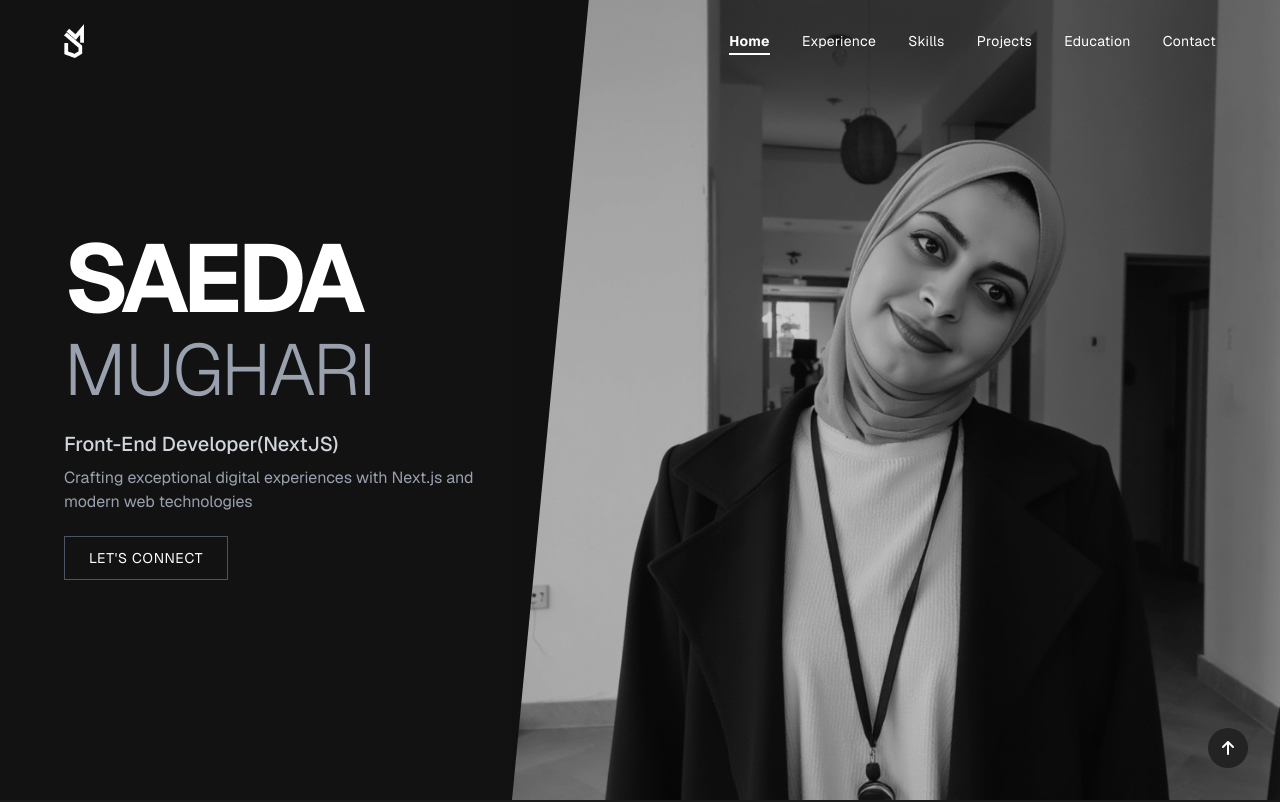
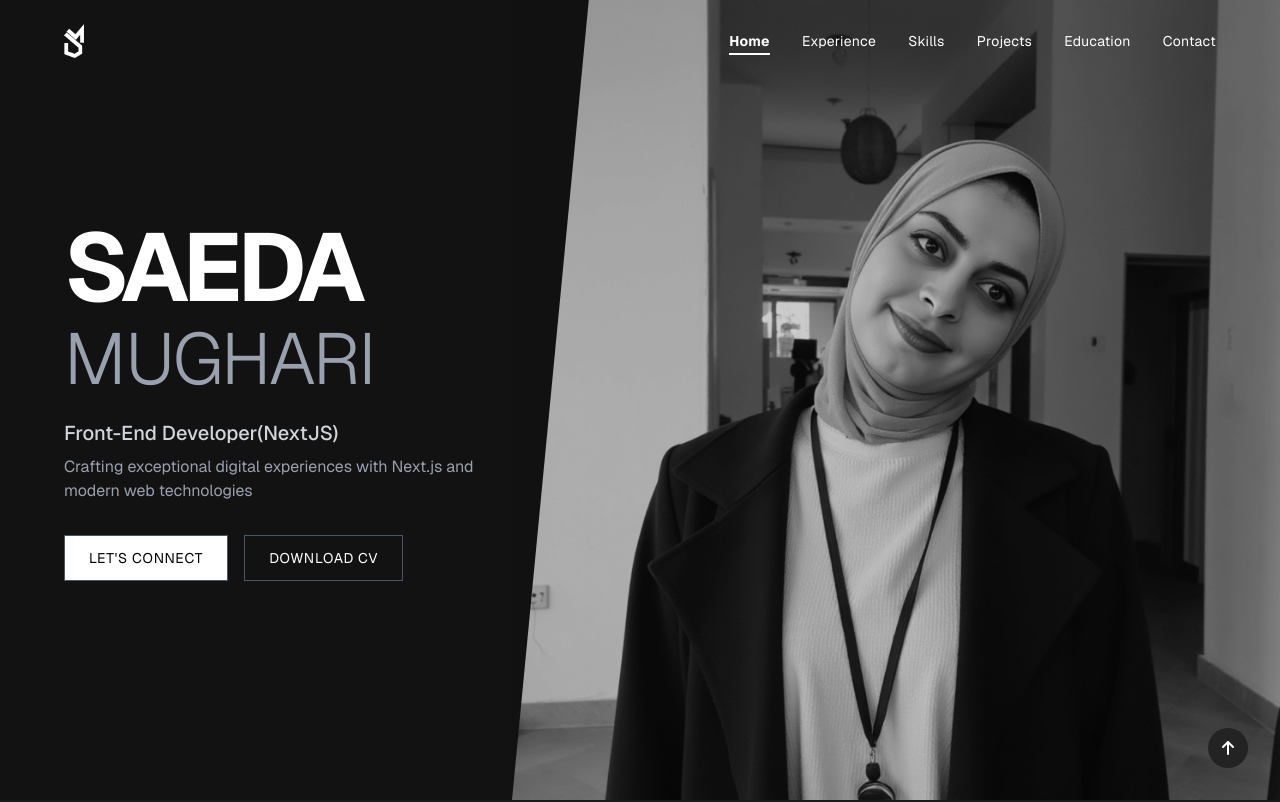
Before and after one commit to saedaraed/saeda-portfolio, a Next.js app: page / in a window 1280 px wide. Shown: the top 802 px of the page. Built offline with nearby package versions, Linux system fonts and the light colour scheme.

Commit message:
add my cv

```diff
--- a/src/app/page.tsx
+++ b/src/app/page.tsx
@@ -55,10 +55,12 @@ const Home: React.FC = () => {
   return (
     <div className="bg-[#121212] text-white min-h-screen">
       {/* Navbar */}
-      <nav className={`fixed w-full z-50 py-6 px-8 md:px-16 flex justify-between items-center transition-all duration-300 ${isScrolled? 'bg-black/70 ' : 'bg-transparent'}`}>
-      <div className="logo">
-        <Image src='/logo.png' alt="logo" width={20} height={20}/>
-      </div>
+      <nav
+        className={`fixed w-full z-50 py-6 px-8 md:px-16 flex justify-between items-center transition-all duration-300 ${isScrolled ? "bg-black/70 " : "bg-transparent"}`}
+      >
+        <div className="logo">
+          <Image src="/logo.png" alt="logo" width={20} height={20} />
+        </div>
 
         <div className="hidden md:flex space-x-8">
           {[
@@ -142,12 +144,23 @@ const Home: React.FC = () => {
               web technologies
             </p>
           </div>
-          <Link
-            href="https://wa.me/970595474936" target="_blank"
+          <div className="flex flex-row gap-4">
+            <Link
+              href="https://wa.me/970595474936"
+              target="_blank"
+              className="border border-gray-600 bg-white text-black hover:border-white px-6 py-3 text-sm tracking-wider transition-all duration-300 cursor-pointer !rounded-button whitespace-nowrap"
+            >
+              LET&apos;S CONNECT
+            </Link>
+            <Link
+            href="/SaedaMughari - CV.pdf"
+            download
             className="border border-gray-600 hover:border-white px-6 py-3 text-sm tracking-wider transition-all duration-300 cursor-pointer !rounded-button whitespace-nowrap"
           >
-            LET&apos;S CONNECT
+            DOWNLOAD CV
           </Link>
+          </div>
+
         </div>
         <div className="absolute right-0 top-0 h-full md:w-3/5 w-full  md:block">
           <Image
@@ -155,10 +168,8 @@ const Home: React.FC = () => {
             alt="Saeda Mughari"
             fill
             className="object-cover object-center filter grayscale clip-custom"
-
           />
           <div className="absolute inset-0 bg-[#121212] opacity-50 md:opacity-20"></div>
-
         </div>
       </section>
 
```
Also changed, not shown: 1 other file (tests, documents, lock files or other folders).
